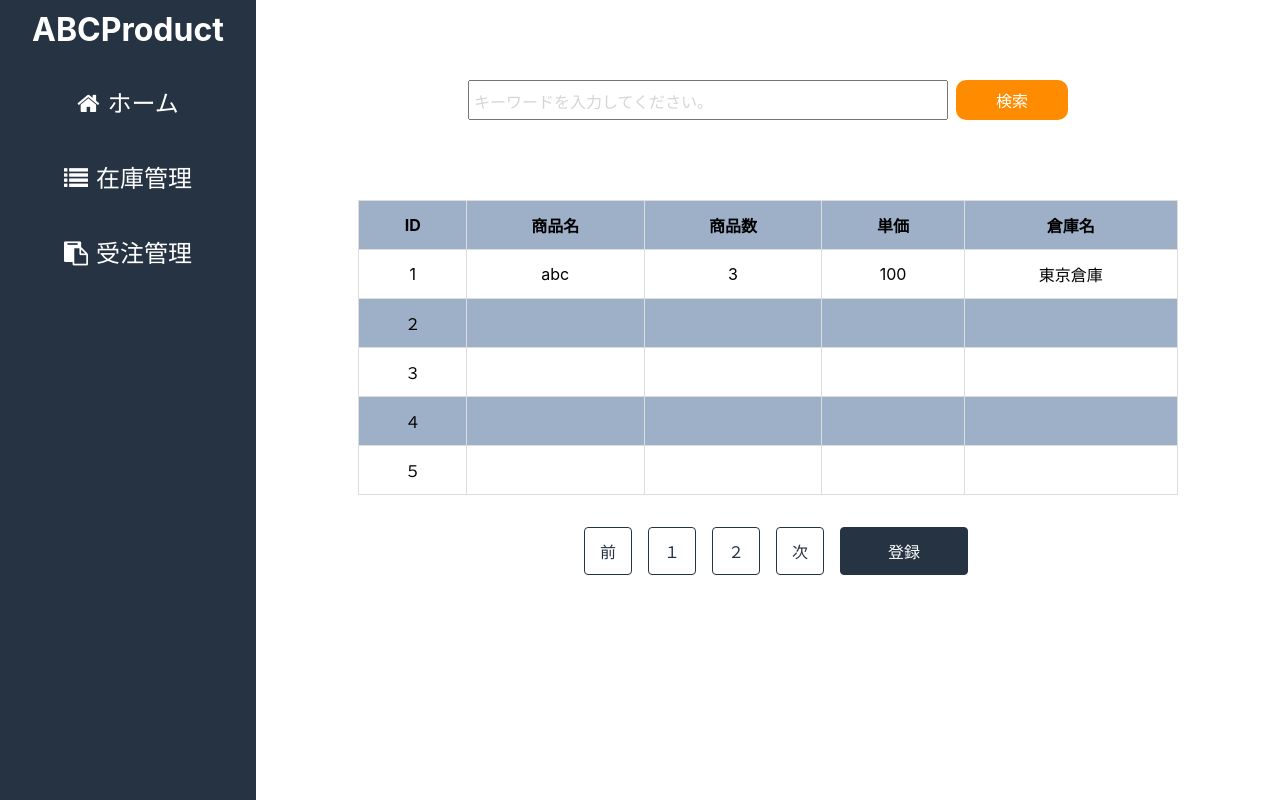
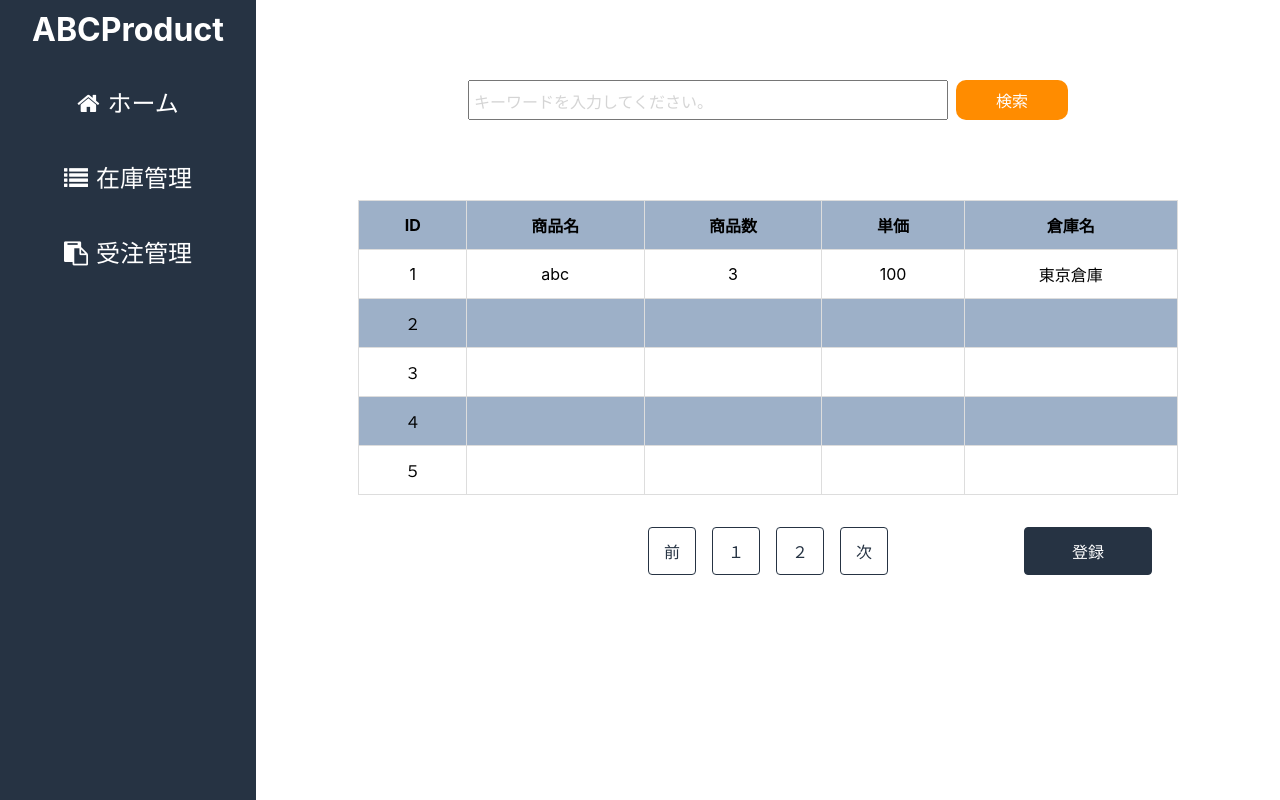
Before and after one commit to sonjinhyeok/Test-abcproduct, a React (Create React App) app: page /stocks in a window 1280 px wide. Built offline with nearby package versions, Linux system fonts and the light colour scheme.

Commit message:
Buttons SCSS

```diff
--- a/src/Pages/Add.tsx
+++ b/src/Pages/Add.tsx
@@ -1,5 +1,6 @@
 import React from 'react';
 import AddForms from '../components/AddForms/AddForms';
+import AddAndCloseButton from '../components/Buttons/AddAndCloseButton/AddAndCloseButton';
 import Header from '../components/Header/Header';
 
 const Add = () => {
@@ -7,6 +8,7 @@ const Add = () => {
         <div className="container">
             <Header title="在庫登録"/>
             <AddForms />
+            <AddAndCloseButton />
         </div>
     );
 }
--- a/src/Pages/Detail.tsx
+++ b/src/Pages/Detail.tsx
@@ -1,16 +1,14 @@
 import React from 'react';
 import DetailTable from '../components/Tables/DetailTable/DetailTable';
 import Header from '../components/Header/Header';
-import AddAndCLoseButton from '../components/Buttons/DeleteAndCloseButton/DeleteAndCloseButton';
+import AddAndCloseButton from '../components/Buttons/DeleteAndCloseButton/DeleteAndCloseButton';
 
 const Add = () => {
     return(
         <div className="container">
-            <Header
-            title="在庫詳細"
-            />
+            <Header title="在庫詳細"/>
             <DetailTable />
-            <AddAndCLoseButton />
+            <AddAndCloseButton />
         </div>
     );
 }
--- a/src/components/AddForms/AddForms.scss
+++ b/src/components/AddForms/AddForms.scss
@@ -20,7 +20,3 @@
     outline: 0;
   }
 }
-
-.add__button {
-
-}
--- a/src/components/AddForms/AddForms.tsx
+++ b/src/components/AddForms/AddForms.tsx
@@ -1,5 +1,4 @@
 import React from 'react';
-import AddAndCloseButton from '../Buttons/AddAndCloseButton/AddAndCloseButton';
 import './AddForms.scss';
 
 const AddForms = () => {
@@ -25,7 +24,6 @@ const AddForms = () => {
         <label className="add__label">倉庫名</label>
         <input className="add__input" type="text"/>
       </div>
-      <AddAndCloseButton />
     </form>
   );
 }
--- a/src/components/Buttons/AddAndCloseButton/AddAndCloseButton.scss
+++ b/src/components/Buttons/AddAndCloseButton/AddAndCloseButton.scss
@@ -1,17 +1,17 @@
+.buttons{
+  margin-top: 3rem;
+  display: flex;
+  justify-content: center;
+}
+.buttons__button{
+  margin-left: 1rem;
+}
+
 $media-phone: 768px;
 @media (max-width: $media-phone) {
-    .buttons{
-        display: block;
+  .buttons{
+      display: block;
+  }
+  .buttons__button {
+      margin-bottom: 2rem;
     }
-    .buttons__button {
-        margin-bottom: 2rem;
-        &__delete{
-            width: 10rem;
-            height: 2.5rem;
-        }
-        &__close{
-            width: 10rem;
-            height: 2.5rem;
-        }
-    }
-}
--- a/src/components/Buttons/AddButton/AddButton.scss
+++ b/src/components/Buttons/AddButton/AddButton.scss
@@ -6,9 +6,6 @@
     border-radius: 4px;
     background-color: #263343;
     color: white;
-    // position: absolute;
-    // right: 10%;
-
     &:hover{
         color: #263343;
         background-color: white;
@@ -18,7 +15,7 @@
 $media-phone: 768px;
 @media (max-width: $media-phone) {
     .add__button {
-        width: 5rem;
+        width: 10rem;
         height: 2rem;
     }
 }
--- a/src/components/Buttons/CloseButton/CloseButton.scss
+++ b/src/components/Buttons/CloseButton/CloseButton.scss
@@ -12,3 +12,11 @@
         background-color: white;
     }
 }
+
+$media-phone: 768px;
+@media (max-width: $media-phone) {
+    .buttons__close {
+        width: 10rem;
+        height: 2rem;
+    }
+}
--- a/src/components/Buttons/DeleteButton/DeleteButton.scss
+++ b/src/components/Buttons/DeleteButton/DeleteButton.scss
@@ -1,14 +1,22 @@
 .buttons__delete{
     width: 8rem;
     height: 50px;
-    border-radius: 4px;
     text-align: center;
     color: white;
     background-color: red;
     border: 1px solid red;
+    border-radius: 4px;
 
     &:hover{
         color: red;
         background-color: white;
     }
 }
+
+$media-phone: 768px;
+@media (max-width: $media-phone) {
+    .buttons__delete {
+        width: 10rem;
+        height: 2rem;
+    }
+}
--- a/src/components/Buttons/PageButton/PageButton.scss
+++ b/src/components/Buttons/PageButton/PageButton.scss
@@ -3,12 +3,7 @@
     &__buttons {
         margin: 2rem 0 0 1rem ;
 
-        &__add {
-            position: absolute;
-            right: 10%;
-        }
     }
-
     &__button {
         width: 3rem;
         height: 3rem;
@@ -19,6 +14,21 @@
         &:hover {
             background-color: #263343;
             color: white;
+        }
+    }
+    &__add {
+        width: 8rem;
+        height: 3rem;
+        border: 1px solid #263343;
+        border-radius: 4px;
+        background-color: #263343;
+        color: white;
+        position: absolute;
+        right: 10%;
+
+        &:hover{
+            color: #263343;
+            background-color: white;
         }
     }
 }
@@ -33,5 +43,9 @@ $media-phone: 768px;
             width: 2rem;
             height: 2rem;
         }
+        &__add{
+            width: 5rem;
+            height: 2rem;
+        }
     }
 }
--- a/src/components/Buttons/PageButton/PageButton.tsx
+++ b/src/components/Buttons/PageButton/PageButton.tsx
@@ -1,5 +1,5 @@
 import React from 'react';
-import AddButton from '../AddButton/AddButton';
+import { Link } from 'react-router-dom';
 import './PageButton.scss'
 
 const PageButton = () => {
@@ -17,7 +17,11 @@ const PageButton = () => {
             <div className="buttons__container__buttons">
                 <button className="buttons__container__button">次</button>
             </div>
-            <div className="buttons__container__buttons"><AddButton /></div>
+            <div className="buttons__container__buttons">
+                <Link to='/add'>
+                    <button className="buttons__container__add">登録</button>
+                </Link>
+            </div>
         </div>
     );
 }
```
